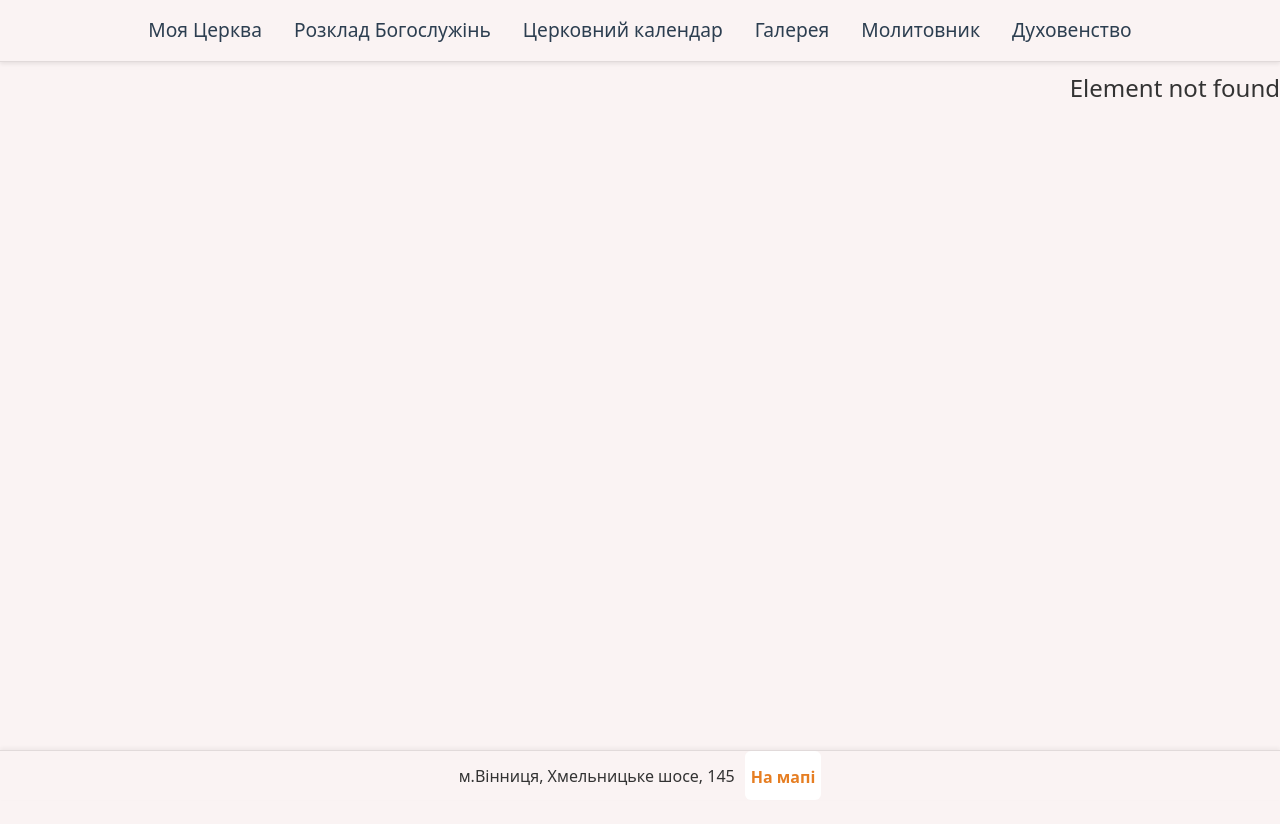
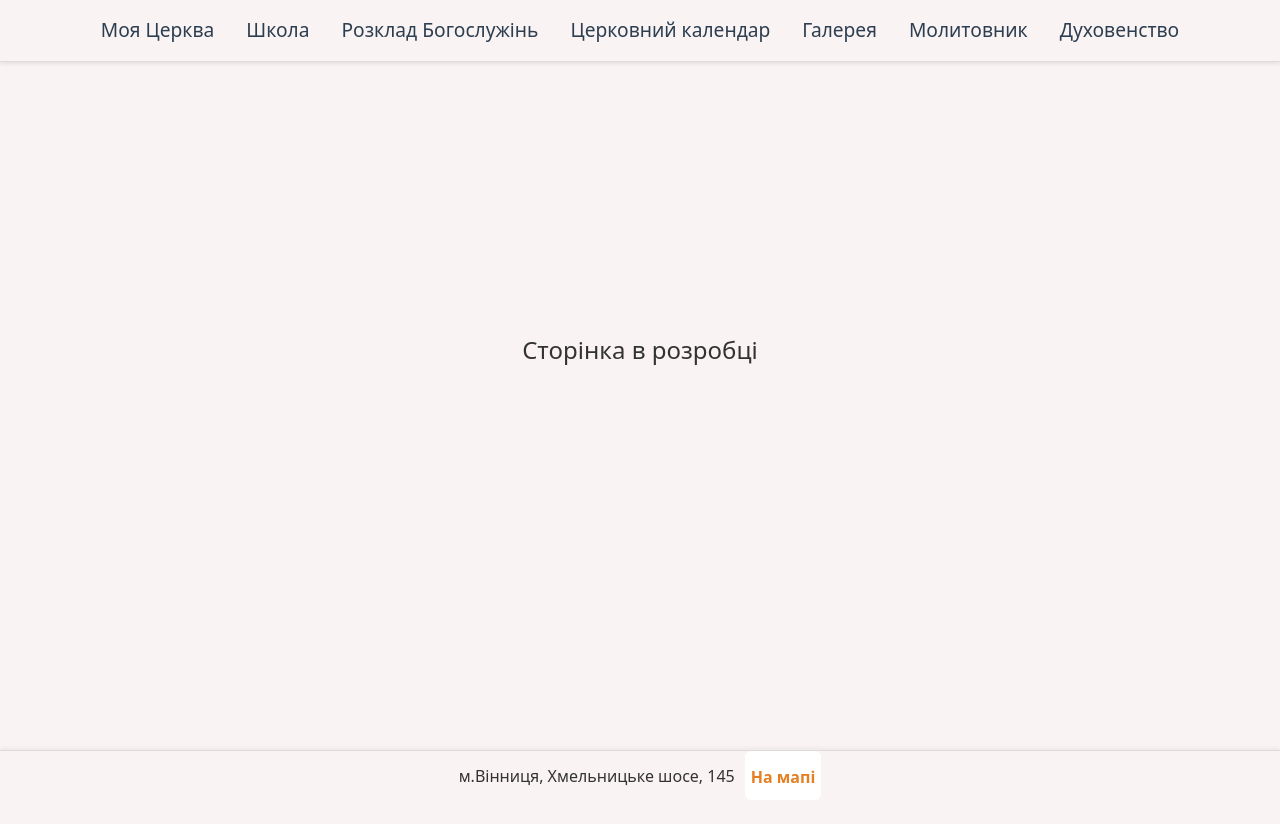
Before and after one commit to ValeriyVinn/my-parish, a React (Vite) app: page /school in a window 1280 px wide. Before the commit this address had no page. Shown: the top 824 px of the page. Built offline with nearby package versions, Linux system fonts and the light colour scheme.

Commit message:
added: school page

```diff
--- a/src/App.jsx
+++ b/src/App.jsx
@@ -9,6 +9,7 @@ import Clergy from "./components/Clergy/Clergy";
 import Footer from "./components/Footer/Footer";
 import Calendar from "./components/Calendar/Calendar";
 import Prayers from "./components/Prayers/Prayers";
+import School from "./components/School/School";
 
 function App() {
   return (
@@ -18,6 +19,7 @@ function App() {
         <Routes>
           <Route path="/" element={<SharedLayout />}>
             <Route index element={<News />} />
+            <Route path="/school" element={<School />} />
             <Route path="/shedule" element={<Shedule />} />
             <Route path="/сalendar" element={<Calendar />} />
             <Route path="/gallery" element={<Gallery />} />
--- a/src/components/Clergy/Clergy.jsx
+++ b/src/components/Clergy/Clergy.jsx
@@ -12,7 +12,7 @@ const Clergy = () => {
           </ul>
           <ul className={css.clergyItem}>
             <li className={css.clergyName}>Ієрей Дмитро Турабов</li>
-            <li className={css.clergyPhone}></li>
+            <li className={css.clergyPhone}>096 800 63 03</li>
           </ul>
           <ul className={css.clergyItem}>
             <li className={css.clergyName}>Диякон Олег Кучерук</li>
--- /dev/null
+++ b/src/components/School/School.jsx
@@ -0,0 +1,14 @@
+import css from "./School.module.css";
+
+const School = () => {
+  return (
+    <div className="container">
+        <article className={css.articleSchool}>
+    <h1 className={css.header}>Сторінка в розробці</h1>
+        </article>
+
+    </div>
+  );
+};
+
+export default School;
--- /dev/null
+++ b/src/components/School/School.module.css
@@ -0,0 +1,6 @@
+.articleSchool {
+  display: flex;
+  height: 70vh;
+  align-items: center;
+  justify-content: center;
+}
--- a/src/layouts/SharedLayout.jsx
+++ b/src/layouts/SharedLayout.jsx
@@ -25,6 +25,15 @@ const SharedLayout = () => {
               onClick={() => setIsOpen(false)}
             >
               Моя Церква
+            </NavLink>
+          </li>
+                    <li className={css.navItem}>
+            <NavLink
+              to="school"
+              className={css.navLink}
+              onClick={() => setIsOpen(false)}
+            >
+              Школа
             </NavLink>
           </li>
           <li className={css.navItem}>
```
